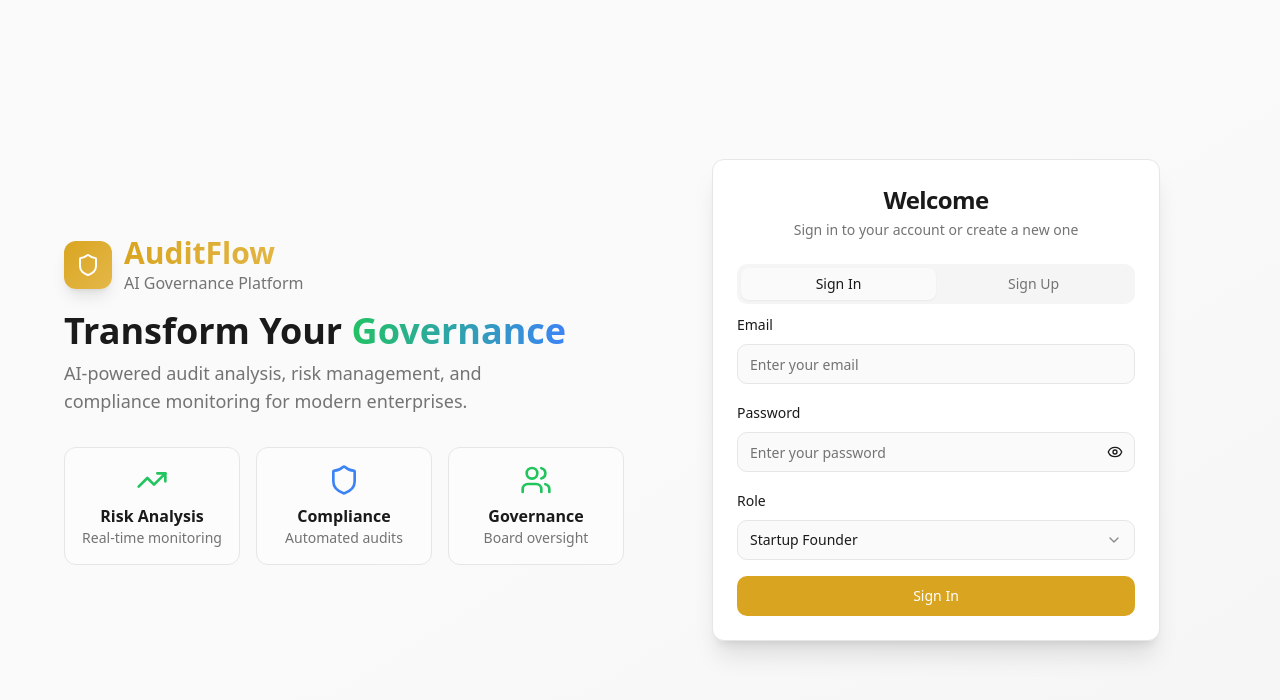
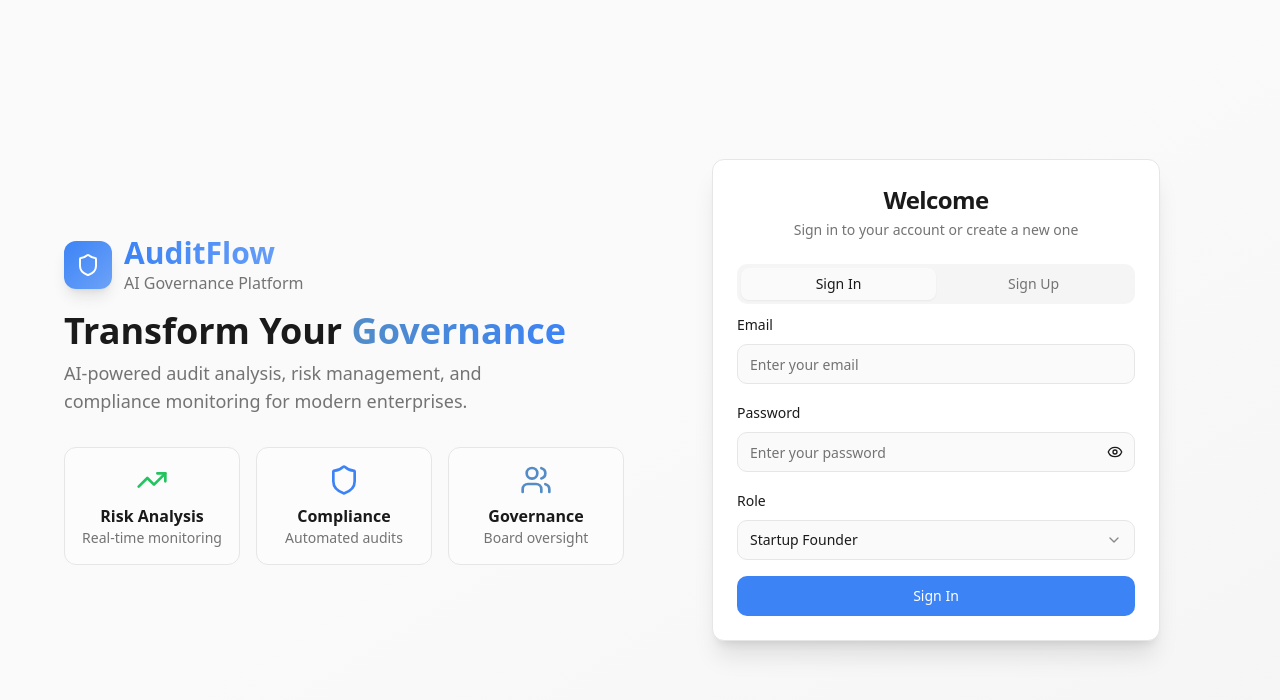
Before and after one commit to Affogato3/alturium-mvp1, a React (Vite) app: page / in a window 1280 px wide. Shown: the top 700 px of the page. Built offline with nearby package versions, Linux system fonts and the light colour scheme.

Commit message:
Refactor: Update accent tones

```diff
--- a/src/index.css
+++ b/src/index.css
@@ -19,22 +19,22 @@
     --popover: 0 0% 100%;
     --popover-foreground: 0 0% 10%;
 
-    /* Primary - Gold Accent */
-    --primary: 43 74% 49%;
+    /* Primary - Professional Blue */
+    --primary: 217 91% 60%;
     --primary-foreground: 0 0% 100%;
-    --primary-glow: 43 74% 59%;
-    --primary-deep: 43 74% 39%;
+    --primary-glow: 217 91% 70%;
+    --primary-deep: 217 91% 50%;
 
     /* Secondary - Light gray backgrounds */
     --secondary: 0 0% 97%;
     --secondary-foreground: 0 0% 13%;
 
-    /* Muted tones - Apple style subtle grays */
+    /* Muted tones - Subtle grays */
     --muted: 0 0% 96%;
     --muted-foreground: 0 0% 45%;
 
-    /* Accent - Apple Blue */
-    --accent: 211 100% 50%;
+    /* Accent - Steel Blue */
+    --accent: 210 50% 60%;
     --accent-foreground: 0 0% 100%;
 
     /* Status colors for health scores */
@@ -53,9 +53,9 @@
     /* Governance colors */
     --audit: 217 91% 60%;
     --audit-foreground: 0 0% 100%;
-    --governance: 142 71% 45%;
+    --governance: 210 50% 55%;
     --governance-foreground: 0 0% 100%;
-    --risk: 262 52% 47%;
+    --risk: 220 40% 50%;
     --risk-foreground: 0 0% 100%;
 
     /* Destructive */
@@ -115,11 +115,11 @@
     --popover: 0 0% 10%;
     --popover-foreground: 0 0% 95%;
 
-    /* Gold accent for premium feel */
-    --primary: 43 74% 49%;
-    --primary-foreground: 0 0% 10%;
-    --primary-glow: 43 74% 59%;
-    --primary-deep: 43 74% 39%;
+    /* Blue accent for premium feel */
+    --primary: 217 91% 60%;
+    --primary-foreground: 0 0% 100%;
+    --primary-glow: 217 91% 70%;
+    --primary-deep: 217 91% 50%;
 
     --secondary: 0 0% 15%;
     --secondary-foreground: 0 0% 95%;
@@ -127,9 +127,9 @@
     --muted: 0 0% 15%;
     --muted-foreground: 0 0% 60%;
 
-    /* Emerald accent */
-    --accent: 158 64% 52%;
-    --accent-foreground: 0 0% 10%;
+    /* Steel Blue accent */
+    --accent: 210 50% 60%;
+    --accent-foreground: 0 0% 100%;
 
     /* Status colors - Refined for executive dashboard */
     --success: 158 64% 52%;
@@ -145,11 +145,11 @@
     --danger-light: 0 72% 20%;
 
     /* Governance colors - Executive palette */
-    --audit: 43 74% 49%;
-    --audit-foreground: 0 0% 10%;
-    --governance: 158 64% 52%;
-    --governance-foreground: 0 0% 10%;
-    --risk: 0 72% 51%;
+    --audit: 217 91% 60%;
+    --audit-foreground: 0 0% 100%;
+    --governance: 210 50% 55%;
+    --governance-foreground: 0 0% 100%;
+    --risk: 220 40% 50%;
     --risk-foreground: 0 0% 100%;
 
     --destructive: 0 72% 51%;
@@ -157,21 +157,21 @@
 
     --border: 0 0% 20%;
     --input: 0 0% 18%;
-    --ring: 43 74% 49%;
+    --ring: 217 91% 60%;
 
     /* Luxury gradients */
-    --gradient-primary: linear-gradient(135deg, hsl(43 74% 49%), hsl(43 74% 59%));
+    --gradient-primary: linear-gradient(135deg, hsl(217 91% 60%), hsl(217 91% 70%));
     --gradient-dashboard: linear-gradient(180deg, hsl(0 0% 8%) 0%, hsl(0 0% 10%) 100%);
     --gradient-card: linear-gradient(145deg, hsl(0 0% 10%) 0%, hsl(0 0% 12%) 100%);
     --gradient-status-success: linear-gradient(135deg, hsl(158 64% 52%), hsl(158 64% 62%));
     --gradient-status-warning: linear-gradient(135deg, hsl(43 96% 56%), hsl(43 96% 66%));
     --gradient-status-danger: linear-gradient(135deg, hsl(0 72% 51%), hsl(0 72% 61%));
 
-    /* Premium shadows with gold glow */
+    /* Premium shadows with blue glow */
     --shadow-card: 0 2px 8px 0 hsl(0 0% 0% / 0.4);
     --shadow-elevated: 0 8px 16px 0 hsl(0 0% 0% / 0.5);
     --shadow-dashboard: 0 20px 40px -8px hsl(0 0% 0% / 0.6);
-    --shadow-gold: 0 4px 20px hsl(43 74% 49% / 0.2);
+    --shadow-blue: 0 4px 20px hsl(217 91% 60% / 0.2);
     --sidebar-background: 240 5.9% 10%;
     --sidebar-foreground: 240 4.8% 95.9%;
     --sidebar-primary: 224.3 76.3% 48%;
```
